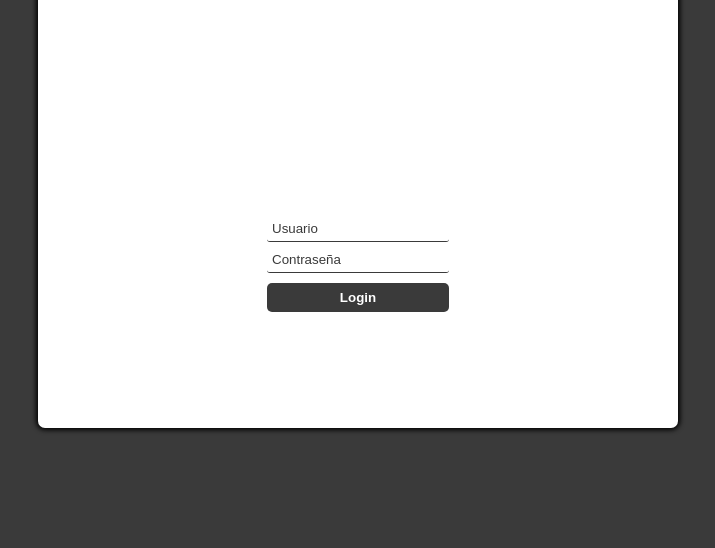
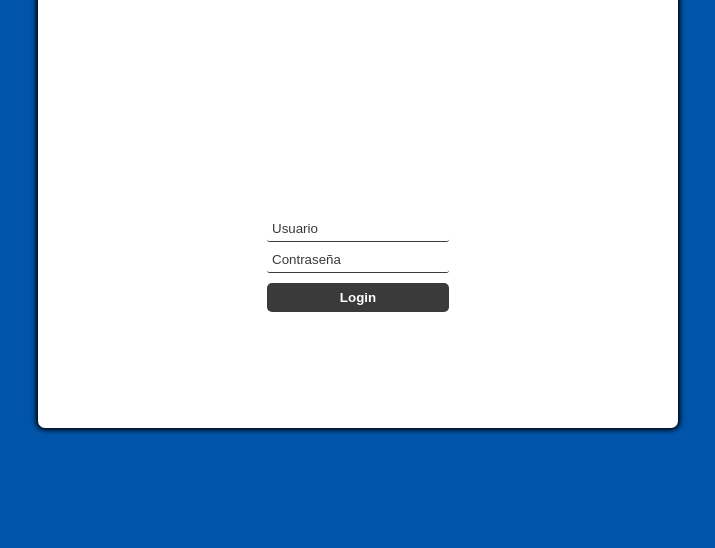
Before and after one commit to MosesGomez14/ValidacionDCBL, a plain HTML site: page index.html in a window 1280 px wide. Shown: the part 252-800 px from the top of the page, without its empty margins (282-997 px from the left). Drawn offline with Linux system fonts and the light colour scheme.

Commit message:
style change

```diff
--- a/login-page.css
+++ b/login-page.css
@@ -9,7 +9,7 @@ html {
     display: grid;
     justify-items: center;
     align-items: center;
-    background-color: #3a3a3a;
+    background-color: #0054A9;
   }
 
   #main-holder {
```
Also changed, not shown: ingresoDCBL.html (+3 -1 lines).
